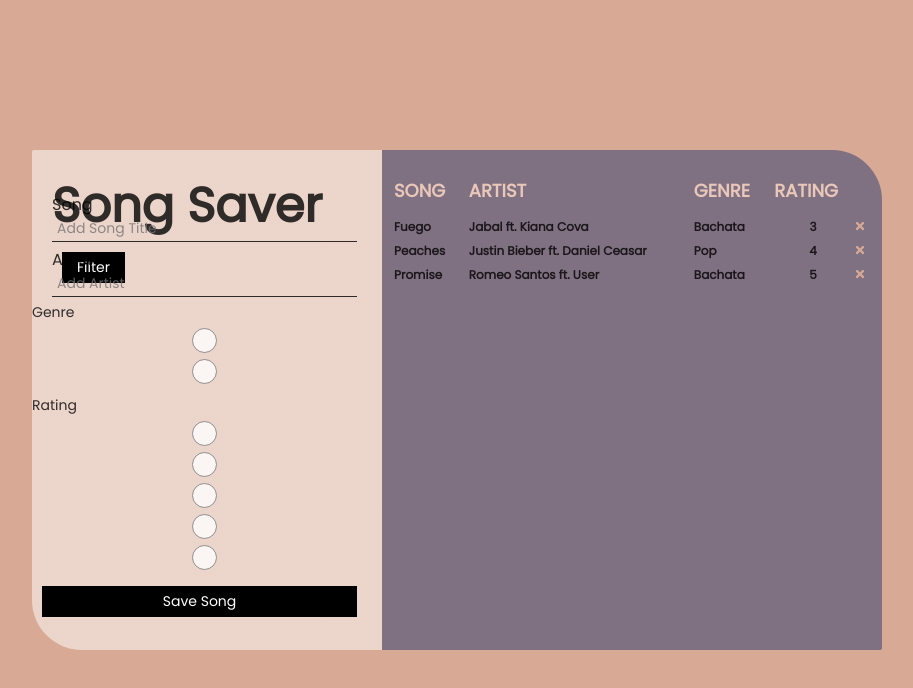
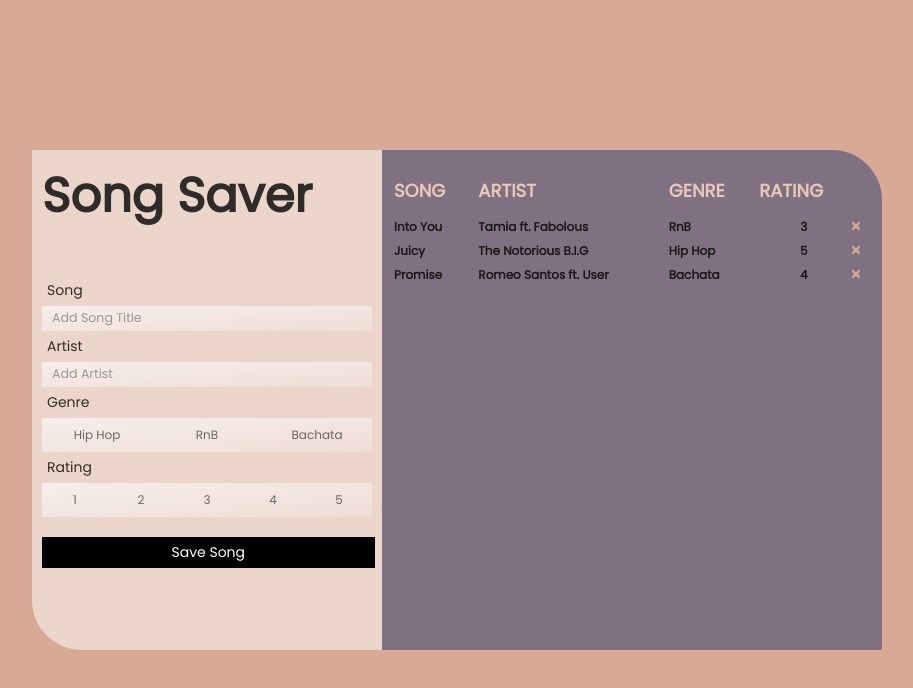
Before and after one commit to Svt1406/eindopdracht-Suleika-Tentua-playlist, a React (Create React App) app: page / in a window 1280 px wide. Shown: the top 688 px of the page, without its empty margins (183-1096 px from the left). Built offline with nearby package versions, Linux system fonts and the light colour scheme.

Commit message:
styling form radio buttons and inputfields

```diff
--- a/src/App.js
+++ b/src/App.js
@@ -2,29 +2,30 @@ import { useState} from 'react';
 import Header from './components/Header';
 import Songs from './components/Songs';
 import AddSong from './components/AddSong';
+import Button from './components/Button';
 
 function App() {
   const [songs, setSongs] = useState ([
     {
         id: 1,
-        title: 'Fuego',
-        artist: 'Jabal ft. Kiana Cova',
-        genre: 'Bachata',
+        title: 'Into You',
+        artist: 'Tamia ft. Fabolous',
+        genre: 'RnB',
         rating: 3,
     },
     {
         id: 2,
-        title: 'Peaches',
-        artist: 'Justin Bieber ft. Daniel Ceasar',
-        genre: 'Pop',
-        rating: 4,
+        title: 'Juicy',
+        artist: 'The Notorious B.I.G',
+        genre: 'Hip Hop',
+        rating: 5,
     },
     {
         id: 3,
         title: 'Promise',
         artist: 'Romeo Santos ft. User',
         genre: 'Bachata',
-        rating: 5,
+        rating: 4,
     },
   ])
 
--- a/src/components/AddSong.js
+++ b/src/components/AddSong.js
@@ -23,8 +23,8 @@ const AddSong = ({ onAdd }) => {
 
     return (
         <form className='add-form' onSubmit={onSubmit}>
+            <label>Song</label>
             <div className='form-control'>
-                <label>Song</label>
                 <input
                     type='text'
                     placeholder='Add Song Title'
@@ -32,8 +32,8 @@ const AddSong = ({ onAdd }) => {
                     onChange={(event) => setTitle(event.target.value)}
                 />
             </div>
+            <label>Artist</label>
             <div className='form-control'>
-                <label>Artist</label>
                 <input
                     type='text'
                     placeholder='Add Artist'
@@ -44,13 +44,13 @@ const AddSong = ({ onAdd }) => {
             <label>Genre</label>
             <div className='form-control radio-container'>
                 <input
-                    label = 'Pop'
+                    label = 'Hip Hop'
                     type='radio'
-                    id='pop'
+                    id='hip hop'
                     name='genre'
-                    checked={genre === 'pop'}
+                    checked={genre === 'hip hop'}
                     value={genre}
-                    onChange={(event) => setGenre('pop')}
+                    onChange={(event) => setGenre('hip hop')}
                 />
                 <input
                     label = 'RnB'
@@ -60,6 +60,15 @@ const AddSong = ({ onAdd }) => {
                     checked={genre === 'rnb'}
                     value={genre}
                     onChange={(event) => setGenre('rnb')}
+                />
+                <input
+                    label = 'Bachata'
+                    type='radio'
+                    id='bachata'
+                    name='genre'
+                    checked={genre === 'bachata'}
+                    value={genre}
+                    onChange={(event) => setGenre('bachata')}
                 />
             </div>
             <label> Rating</label>
--- a/src/components/Header.js
+++ b/src/components/Header.js
@@ -1,5 +1,4 @@
 import PropTypes from 'prop-types';
-import Button from './Button';
 
 const Header = ({ title }) => {
     const onClick = () => {
@@ -8,11 +7,6 @@ const Header = ({ title }) => {
     return (
         <header className='header'>
             <h1>{title}</h1>
-            <Button
-                color='black'
-                text='Filter'
-                onClick={onClick}
-            />
         </header>
      );
 }
--- a/src/index.css
+++ b/src/index.css
@@ -49,7 +49,6 @@ body {
   color: rgba(0,0,0,.8);
   font-size: 24px;
   padding: 10px;
-  margin: 10px;
 }
 
 .btn {
@@ -58,7 +57,8 @@ body {
   color: white;
   border: none;
   padding: 5px 15px;
-  margin: 10px;
+  margin-top: 20px;
+  margin-left: 10px;
   cursor: pointer;
   text-decoration: none;
   font-size: 14px;
@@ -75,38 +75,85 @@ body {
 
 .btn-block {
   display: block;
-  width: 90%;
+  width: 95%;
 }
 
 .add-form {
-  margin-top: -150px;
+  margin-top: -50px;
+  display: block;
 }
 
 .form-control {
   margin: 5px 0;
+  background:#F7B1AB;
+  background: linear-gradient(to right bottom, rgba(255, 255, 255,0.6), rgba(255,255,255,0.2));
+  margin-left: 10px;
+  margin-right: 10px;
 }
 
 .form-control label {
   display: block;
-  margin: 0px 20px;
-  font-size: 16px;
+  margin: 5px 15px;
 }
 
 .form-control input {
-  width: 87%;
+  width: 90%;
+  margin-left: 10x;
+  margin-bottom: 0px;
   height: 25px;
-  margin: 0px 20px;
-  padding: 5px;
-  font-size: 14px;
-  opacity: 0.8;
+  padding: 3px 10px;
+  font-size: 0.9em;
+  opacity: 0.7;
   font-family: 'Poppins', sans-serif;
-  border: none;
-  border-bottom: 1px solid black;
   background: transparent;
+  border: 0px;
+  appearance: none;
+  outline: none;
+  line-height: 26px;
 }
 
-.form-control input:hover, .form-control input:focus {
+label {
+  display: block;
+  margin: 5px 15px;
+}
+
+.radio-container {
+  background:#F7B1AB;
+  background: linear-gradient(to right bottom, rgba(255, 255, 255,0.6), rgba(255,255,255,0.2));
+  display: flex;
+  justify-content: space-evenly;
+  align-items: center;
+  margin-left: 10px;
+  margin-right: 10px;
+}
+
+.radio-container input {
+  font-family: 'Poppins', sans-serif;
+  height: 100%;
+  appearance: none;
   outline: none;
+  cursor: pointer;
+  padding: 4px 8px;
+  color: rgba(0,0,0,.8);
+  font-size: 12px;
+  font-family: 'Poppins', sans-serif;
+  border: 0px;
+  margin: 0px;
+}
+
+.radio-container input:checked {
+  background:#F7B1AB;
+  border: 1px solid rgba(0,0,0,.1);
+  color: #262525;
+  box-shadow: 0 1px 1px #0000002e;
+  text-shadow: 0 1px 0px #79485f7a;
+}
+
+.radio-container input:before {
+  content: attr(label);
+  display: inline-block;
+  text-align: center;
+  width: 100%;
 }
 
 .fatimes {
@@ -129,6 +176,7 @@ body {
   font-size: 12px;
   padding-left: 10px;
   font-weight: bold;
+  color: rgba(0,0,0,.8);
 }
 
 .no-songs {
```
